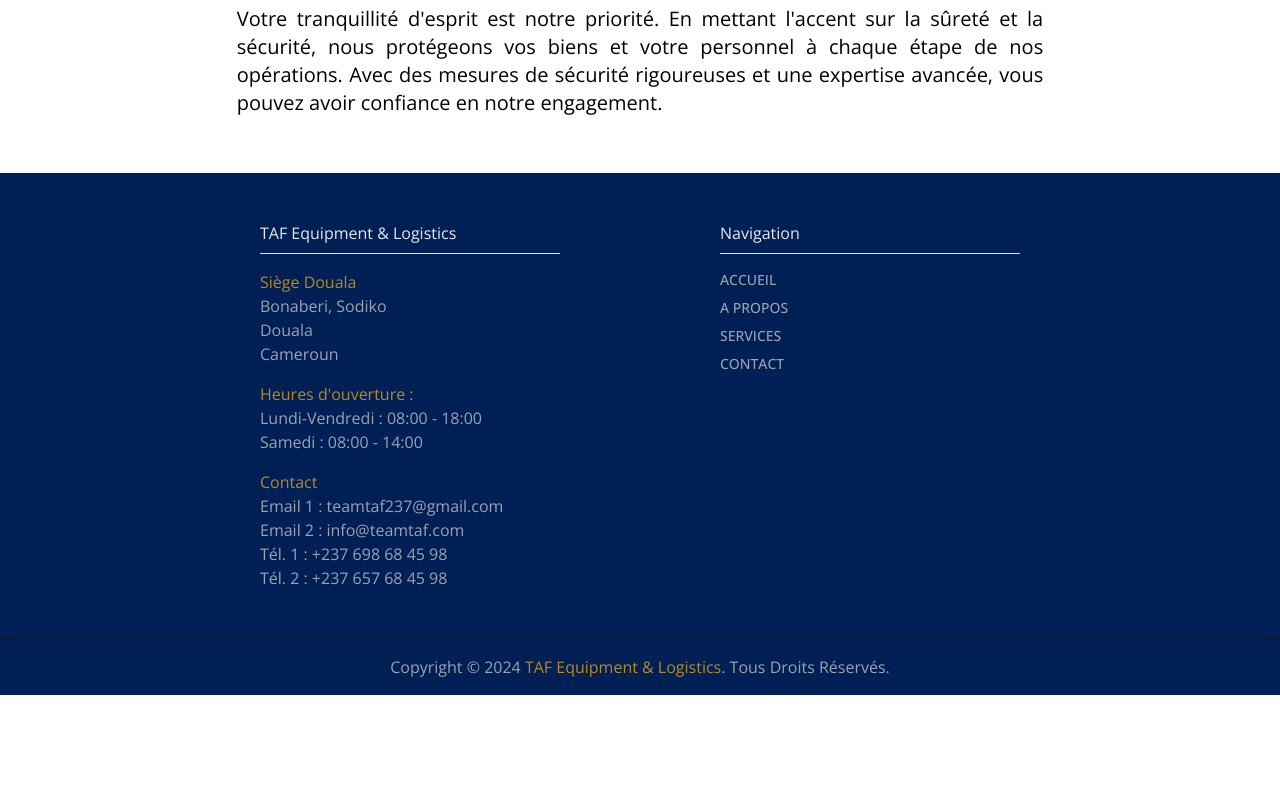
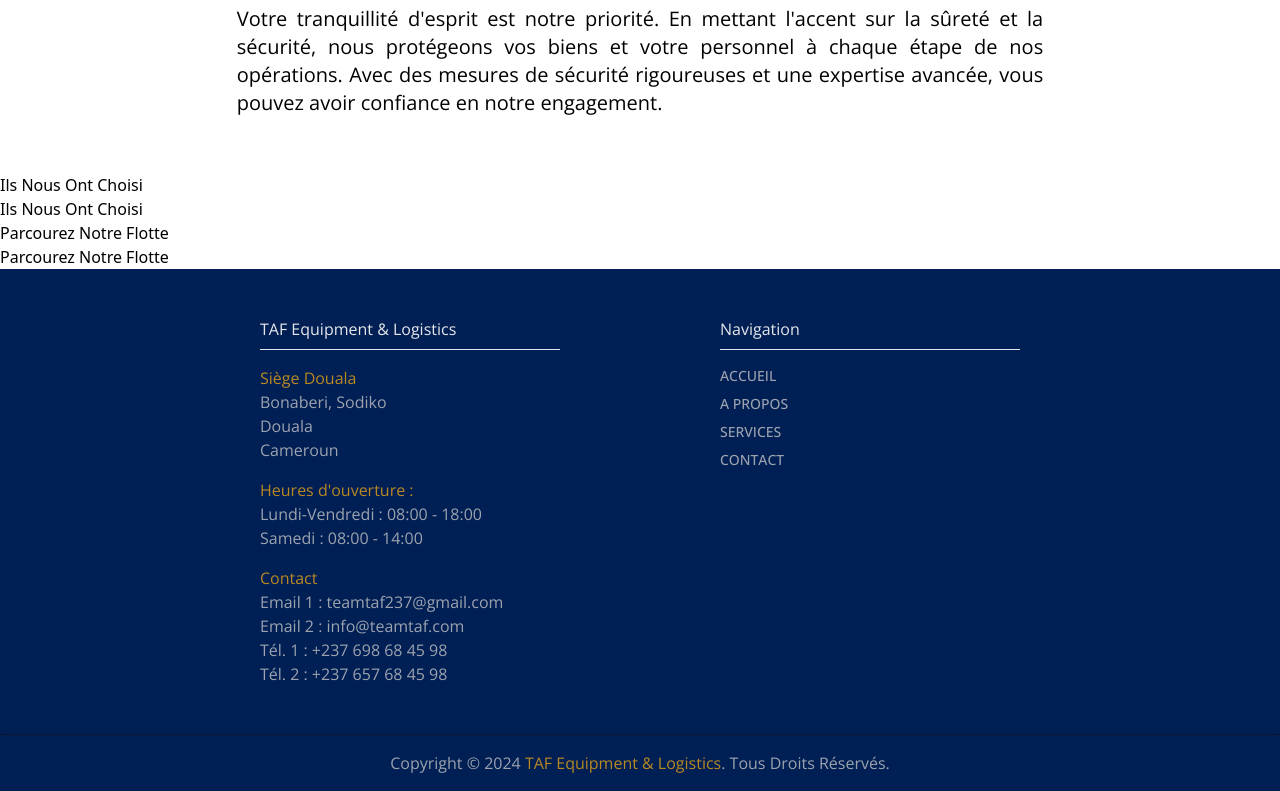
Before and after one commit to tonybnya/website, a React (Vite) app: page / in a window 1280 px wide. Shown: the part 3150-3941 px from the top of the page. Before the commit the page ends 3845 px from the top, so only its background shows below. Built offline with nearby package versions, Linux system fonts and the light colour scheme.

Commit message:
add: Fleet and Partners components

```diff
--- /dev/null
+++ b/src/components/Fleet.jsx
@@ -0,0 +1,12 @@
+import React from "react";
+
+const Fleet = () => {
+  return (
+    <div>
+      <h1>Parcourez Notre Flotte</h1>
+      <h1>Parcourez Notre Flotte</h1>
+    </div>
+  );
+};
+
+export default Fleet;
--- /dev/null
+++ b/src/components/Partners.jsx
@@ -0,0 +1,12 @@
+import React from "react";
+
+const Partners = () => {
+  return (
+    <>
+      <h1>Ils Nous Ont Choisi</h1>
+      <h1>Ils Nous Ont Choisi</h1>
+    </>
+  );
+};
+
+export default Partners;
--- a/src/pages/Home.jsx
+++ b/src/pages/Home.jsx
@@ -3,6 +3,8 @@
 import NosServices from "../components/NosServices";
 import NousChoisir from "../components/NousChoisir";
 import ServiceClient from "../components/ServiceClient";
+import Partners from "../components/Partners";
+import Fleet from "../components/Fleet";
 
 const Home = () => {
   return (
@@ -11,6 +13,8 @@
       <ServiceClient />
       <NosServices />
       <NousChoisir />
+      <Partners />
+      <Fleet />
     </>
   );
 };
```
